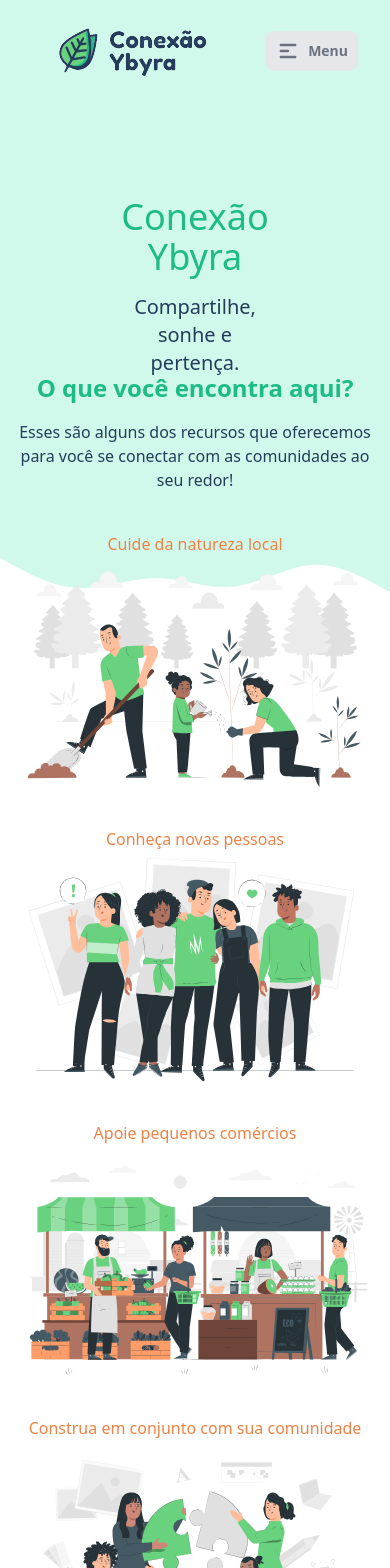
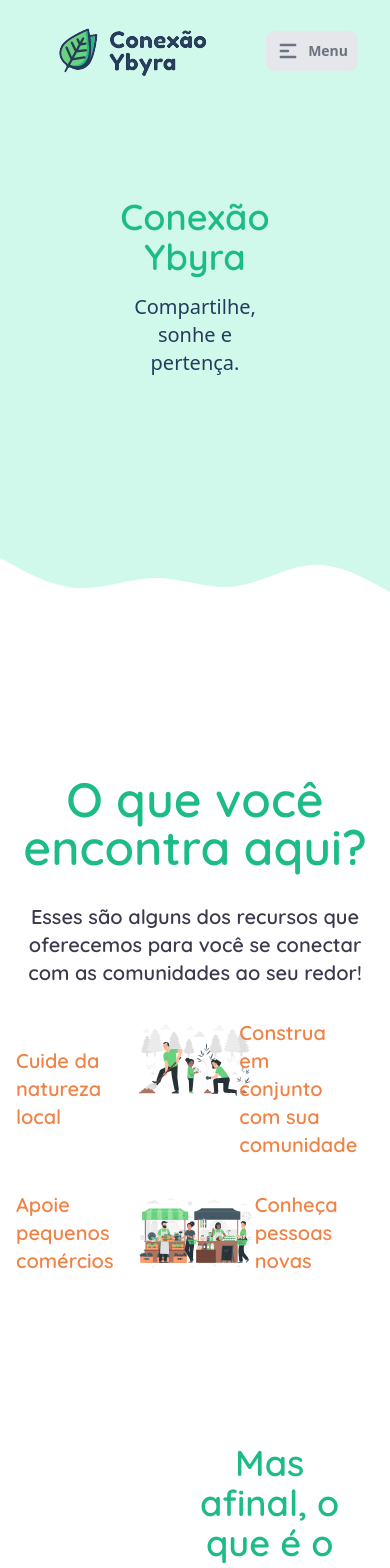
Before and after one commit to Conexao-Ybyra/frontend, a React (Vite) app: page / in a window 390 px wide. Shown: the top 1568 px of the page. Built offline with nearby package versions, Linux system fonts and the light colour scheme.

Commit message:
estilização: cores e tamanhos

```diff
--- a/src/components/Features/features.tsx
+++ b/src/components/Features/features.tsx
@@ -1,8 +1,6 @@
 import "../../pages/Home/Home.css";
 import Feature1 from "../../assets/images/planting tree-pana.svg";
-import Feature2 from "../../assets/images/group photo-pana.svg";
-import Feature3 from "../../assets/images/Farmers market-pana.svg"
-import Feature4 from "../../assets/images/Creative team-pana.svg"
+import Feature3 from "../../assets/images/Farmers market-pana.svg";
 import '../components.css'
 
 const propriedades = [
@@ -10,18 +8,13 @@ const propriedades = [
     id: 1,
     texto: "Cuide da natureza local",
     imagem: Feature1,
+    texto2: "Construa em conjunto com sua comunidade"
   },
-  { id: 2,
-    texto: "Conheça novas pessoas",
-    imagem: Feature2 },
-
   { id: 3,
     texto: "Apoie pequenos comércios",
-    imagem: Feature3 },
-
-  { id: 4,
-    texto: "Construa em conjunto com sua comunidade",
-    imagem: Feature4 },
+    imagem: Feature3,
+    texto2: "Conheça pessoas novas"
+  }
 ];
 
 const features = () => {
@@ -29,25 +22,28 @@ const features = () => {
     <>
       <section className="bg-white py-6 sm:py-8 lg:py-12 h-screen flex justify-center items-center flex-col gap-10">
         <div className="mx-auto max-w-screen-xl px-4 md:px-8">
-          <div className="mb-10 md:mb-16">
-            <h2 className="mb-4 text-center text-2xl font-bold text-mint md:mb-6 lg:text-3xl">
+          <div className="md:mb-16">
+            <h2 className="pb-8 text-center fonte text-5xl text-mint md:mb-6">
               O que você encontra aqui?
             </h2>
 
-            <p className="mx-auto max-w-screen-md text-center text-regal-blue md:text-lg">
+            <p className="mx-auto max-w-screen-md text-center text-english-violet md:text-lg fonte text-xl pb-8">
               Esses são alguns dos recursos que oferecemos para você se conectar
               com as comunidades ao seu redor!
             </p>
           </div>
 
-          <div className="grid gap-8 grid-cols-4 md:gap-0 md:divide-x sm:grid-cols-1">
+          <div className="grid gap-8 grid-cols-1 md:gap-0 md:divide-x sm:grid-cols-1">
             {propriedades.map((propriedade) => (
-              <div key={propriedade.id} className="text-orange-crayola">
-                <div className="grid justify-center">
+              <div key={propriedade.id} className="text-orange-crayola grid grid-cols-3 fonte text-xl">
+                <div className="grid justify-center items-center">
                 {propriedade.texto}
                 </div>
                 <div className="">
                   <img src={propriedade.imagem} />
+                </div>
+                <div className="grid justify-center items-center pr-8">
+                {propriedade.texto2}
                 </div>
               </div>
             ))}
--- a/src/components/Hero/hero.tsx
+++ b/src/components/Hero/hero.tsx
@@ -6,9 +6,9 @@ const hero = () => {
   return (
     <>
       <section className="text-gray-600 body-font bg-mint-green">
-        <div className="container mx-auto flex px-5 py-24  flex-row items-center">
+        <div className="container mx-auto flex py-24  flex-row items-center">
           <div className="lg:flex-grow w-3/4 mr-24 md:pr-16 flex flex-col md:items-start md:text-left mb-16 md:mb-0 items-center text-center">
-            <h1 className="batatinha sm:text-4xl text-7xl mb-4 text-mint ">
+            <h1 className="batatinha sm:text-4xl text-7xl mb-4 text-mint fonte">
               Conexão Ybyra
             </h1>
             <h2 className="text-xl mb-8 text-regal-blue ">
@@ -30,14 +30,14 @@ const hero = () => {
               </Link>
             </div>
           </div>
-          <div className="w-1/2 w-5/6">
+          <div className="w-full">
             <img
               className="object-cover object-center rounded"
               alt="hero"
               src={Hero}
             />
           </div>
-        </div>
+        </div >
         <svg xmlns="http://www.w3.org/2000/svg" viewBox="0 0 1440 200" className="-mt-[20px]">
           <path
             fill="#fff"
--- a/src/components/Testimonials/testimonials.tsx
+++ b/src/components/Testimonials/testimonials.tsx
@@ -5,75 +5,74 @@ const testimonials = () => {
     <>
       <section className="bg-white py-6 sm:py-8 lg:py-12 mb-10 mt-10 h-screen flex justify-center items-center flex-col gap-10">
         <div className="mx-auto max-w-screen-xl px-4 md:px-8">
-          <h2 className="mb-8 text-center text-2xl font-bold text-gray-800 md:mb-12 lg:text-3xl py-16">
+          <h1 className="pb-8 text-center text-5xl fonte text-mint md:mb-12">
             O que estão falando de nós?
-          </h2>
+          </h1>
+
+          <h3 className="pb-16 text-center text-2xl text-english-violet md:mb-12">Veja os depoimentos de alguns usuários:</h3>
 
           <div className="grid gap-y-10 sm:grid-cols-2 sm:gap-y-12 lg:grid-cols-3 lg:divide-x">
             <div className="flex flex-col items-center gap-4 sm:px-4 md:gap-6 lg:px-8">
-              <div className="text-center text-gray-600">
-                “This is a section of some simple filler text, also known as
-                placeholder text.”
+              <div className="text-center text-english-violet">
+                “Bom dia turma! Hoje tem canavas.”
               </div>
 
               <div className="flex flex-col items-center gap-2 sm:flex-row md:gap-3">
                 <div className="h-12 w-12 overflow-hidden rounded-full bg-gray-100 shadow-lg md:h-14 md:w-14">
                   <img
-                    src="https://images.unsplash.com/photo-1567515004624-219c11d31f2e??auto=format&q=75&fit=crop&w=112"
+                    src="https://media.licdn.com/dms/image/D4D03AQE9VK3cOR2j3g/profile-displayphoto-shrink_800_800/0/1675420980562?e=1697673600&v=beta&t=aCahKCwWcXflgRjlyf3D1G9fAXIwkottvT0oClNNYm4"
                     loading="lazy"
-                    alt="Photo by Radu Florin"
+                    alt=""
                     className="h-full w-full object-cover object-center"
                   />
                 </div>
 
                 <div>
-                  <div className="text-center text-sm font-bold text-indigo-500 sm:text-left md:text-base">
-                    John McCulling
+                  <div className="text-center text-sm font-bold text-mint sm:text-left md:text-base">
+                    Geandro Araújo
                   </div>
                   <p className="text-center text-sm text-gray-500 sm:text-left md:text-sm">
-                    CEO / Datadrift
+                    Dev / Instrutor
                   </p>
                 </div>
               </div>
             </div>
 
             <div className="flex flex-col items-center gap-4 sm:px-4 md:gap-6 lg:px-8">
-              <div className="text-center text-gray-600">
-                “This is a section of some simple filler text, also known as
-                placeholder text.”
+              <div className="text-center text-english-violet">
+                “Grupo do Lucas, levanta a mão.”
               </div>
 
               <div className="flex flex-col items-center gap-2 sm:flex-row md:gap-3">
                 <div className="h-12 w-12 overflow-hidden rounded-full bg-gray-100 shadow-lg md:h-14 md:w-14">
                   <img
-                    src="https://images.unsplash.com/photo-1532073150508-0c1df022bdd1?auto=format&q=75&fit=crop&w=112"
+                    src="https://media.licdn.com/dms/image/C4D03AQFkYvuFl4Ny_g/profile-displayphoto-shrink_800_800/0/1658362068270?e=1697673600&v=beta&t=y7oOxmtXgfmH0j89ljf-Ggbl5zalWYkN76W0WHUycmU"
                     loading="lazy"
-                    alt="Photo by christian ferrer"
+                    alt=""
                     className="h-full w-full object-cover object-center"
                   />
                 </div>
 
                 <div>
-                  <div className="text-center text-sm font-bold text-indigo-500 sm:text-left md:text-base">
-                    Kate Berg
+                  <div className="text-center text-sm font-bold text-mint sm:text-left md:text-base">
+                    Yuri Oliveira
                   </div>
                   <p className="text-center text-sm text-gray-500 sm:text-left md:text-sm">
-                    CFO / Dashdash
+                    Dev / Instrutor
                   </p>
                 </div>
               </div>
             </div>
 
             <div className="flex flex-col items-center gap-4 sm:px-4 md:gap-6 lg:px-8">
-              <div className="text-center text-gray-600">
-                “This is a section of some simple filler text, also known as
-                placeholder text.”
+              <div className="text-center text-english-violet">
+                “Adorei o site, super recomendo, contrataria quem desenvolveu num piscar de olhos!”
               </div>
 
               <div className="flex flex-col items-center gap-2 sm:flex-row md:gap-3">
                 <div className="h-12 w-12 overflow-hidden rounded-full bg-gray-100 shadow-lg md:h-14 md:w-14">
                   <img
-                    src="https://images.unsplash.com/photo-1463453091185-61582044d556?auto=format&q=75&fit=crop&w=500"
+                    src="https://cdn-icons-png.flaticon.com/512/709/709699.png?w=740&t=st=1691985038~exp=1691985638~hmac=a9e29eda691bb1d4aeebd25690f36d1f56abe77b17292a8dddcad3c49b3a0d91"
                     loading="lazy"
                     alt="Photo by Ayo Ogunseinde"
                     className="h-full w-full object-cover object-center"
@@ -81,11 +80,11 @@ const testimonials = () => {
                 </div>
 
                 <div>
-                  <div className="text-center text-sm font-bold text-indigo-500 sm:text-left md:text-base">
-                    Greg Jackson
+                  <div className="text-center text-sm font-bold text-mint sm:text-left md:text-base">
+                    Usuário Anônimo mas 100% confiável
                   </div>
                   <p className="text-center text-sm text-gray-500 sm:text-left md:text-sm">
-                    CTO / Uptime
+                    Desempregado
                   </p>
                 </div>
               </div>
--- a/src/components/components.css
+++ b/src/components/components.css
@@ -11,3 +11,7 @@
 .wavesC{
     background-image: url("../assets/images/wavesContact.jpeg");
 }
+
+.fonte {
+    font-family: 'Lobster', cursive;
+}
--- a/src/components/miniAbout/miniAbout.tsx
+++ b/src/components/miniAbout/miniAbout.tsx
@@ -1,23 +1,23 @@
 import { Link } from "react-router-dom";
-import Tree from "../../assets/images/cherry.svg";
+import Tree from "../../assets/images/cherry tree.gif";
 import '../components.css'
 
 const About = () => {
   return (
     <>
-   <section className="text-gray-600 body-font h-screen flex justify-center items-center flex-col gap-10">
+   <section className="text-gray-600 body-font h-screen flex justify-center items-center flex-col">
   <div className="container mx-auto flex md:flex-row flex-row items-center">
-    <div className="lg:max-w-lg lg:w-full md:w-1/2 w-5/6 mb-10 md:mb-0">
+    <div className="w-screen md:w-1/2 mb-10 md:mb-0">
       <img className="object-cover object-center rounded" alt="hero" src={Tree}/>
     </div>
-    <div className="lg:flex-grow md:w-1/2 lg:pl-24 md:pl-16 flex flex-col md:items-start md:text-left items-center text-center">
-      <h1 className="title-font sm:text-4xl text-3xl mb-4 font-medium text-gray-900">Mas afinal, o que é o
-        <br className="hidden lg:inline-block"/>Conexão Ybyra?
+    <div className="lg:flex-grow md:w-1/2 lg:pl-12 md:pl-16 flex flex-col md:items-start md:text-left items-center text-center">
+      <h1 className="sm:text-4xl pb-8 fonte text-5xl text-mint">Mas afinal, o que é o
+        <br className="hidden lg:inline-block"/> Conexão Ybyra?
       </h1>
-      <p className="mb-8 leading-relaxed">Um ambiente virtual seguro para compartilhar ideias, ações e sonhos visando promover conhecimento, apropriação e senso de pertencimento aos espaços públicos próximos dos locais onde as pessoas residem.</p>
+      <p className="pb-6 leading-relaxed text-xl text-english-violet">Um ambiente virtual seguro para compartilhar ideias, ações e sonhos visando promover conhecimento, apropriação e senso de pertencimento aos espaços públicos próximos dos locais onde as pessoas residem.</p>
       <div className="flex justify-center">
         <Link to={'/sobre'}>
-        <button className="inline-flex text-white bg-green-500 border-0 py-2 px-6 focus:outline-none hover:bg-green-600 rounded text-lg">Saiba mais!</button>
+        <button className="inline-flex text-white bg-green-500 border-0 py-2 px-6 focus:outline-none hover:bg-green-700 rounded text-lg">Saiba mais!</button>
         </Link>
       </div>
     </div>
--- a/src/pages/Contato/Contato.tsx
+++ b/src/pages/Contato/Contato.tsx
@@ -23,7 +23,7 @@ const Contato = () => {
     return (
         <>
         <section id='contato' className='h-screen flex justify-center items-center flex-col gap-10'>
-        <h2 className="text-center text-2xl font-bold text-gray-800 lg:text-3xl">
+        <h2 className="text-center fonte text-5xl text-mint">
             Entre em contato
         </h2>
             <div className='grid grid-cols-2 items-center justify-items-center sm:grid-cols-1'>
@@ -33,27 +33,27 @@ const Contato = () => {
                         type="text"
                         name="nome"
                         required
-                        className="border-2 rounded-lg w-full py-2 px-4 focus:outline-none focus:border-orange-crayola"
+                        className="border-2 rounded-lg w-full py-2 px-4 mb-2 focus:outline-none focus:border-orange-crayola"
                     />
                     <label>Email</label>
                     <input
                         type="email"
                         name="email"
                         required
-                        className="border-2 rounded-lg w-full py-2 px-4 focus:outline-none focus:border-orange-crayola"
+                        className="border-2 rounded-lg w-full py-2 px-4 mb-2 focus:outline-none focus:border-orange-crayola"
                     />
                     <label>Assunto</label>
                     <input
                         type="text"
                         name="assunto"
                         required
-                        className="border-2 rounded-lg w-full py-2 px-4 focus:outline-none focus:border-orange-crayola"
+                        className="border-2 rounded-lg w-full py-2 px-4 mb-2 focus:outline-none focus:border-orange-crayola"
                     />
                     <label>Mensagem</label>
                     <textarea
                         name="mensagem"
                         required
-                        className="border-2 rounded-lg w-full py-2 px-4 focus:outline-none focus:border-orange-crayola"
+                        className="border-2 rounded-lg w-full py-2 px-4 mb-2 focus:outline-none focus:border-orange-crayola"
                     />
                     <button type="submit" className="bg-orange-crayola hover:bg-gray-300 text-white hover:text-orange-crayola font-bold py-2 px-4 rounded-3xl focus:outline-none focus:shadow-outline">
                         Enviar
```
Also changed, not shown: src/pages/Equipe/Equipe.tsx (+5 -6 lines), src/assets/images/cherry tree.gif, 1 other file (tests, documents, lock files or other folders).
